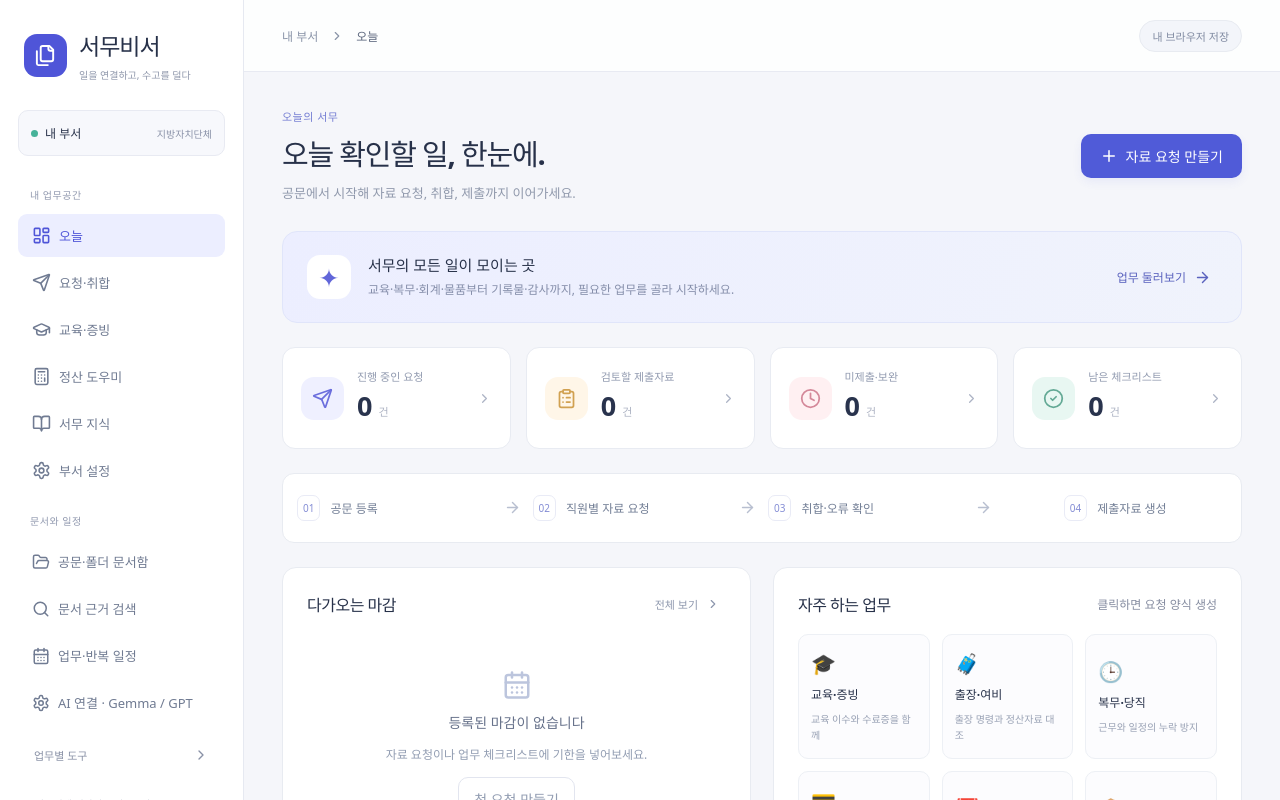
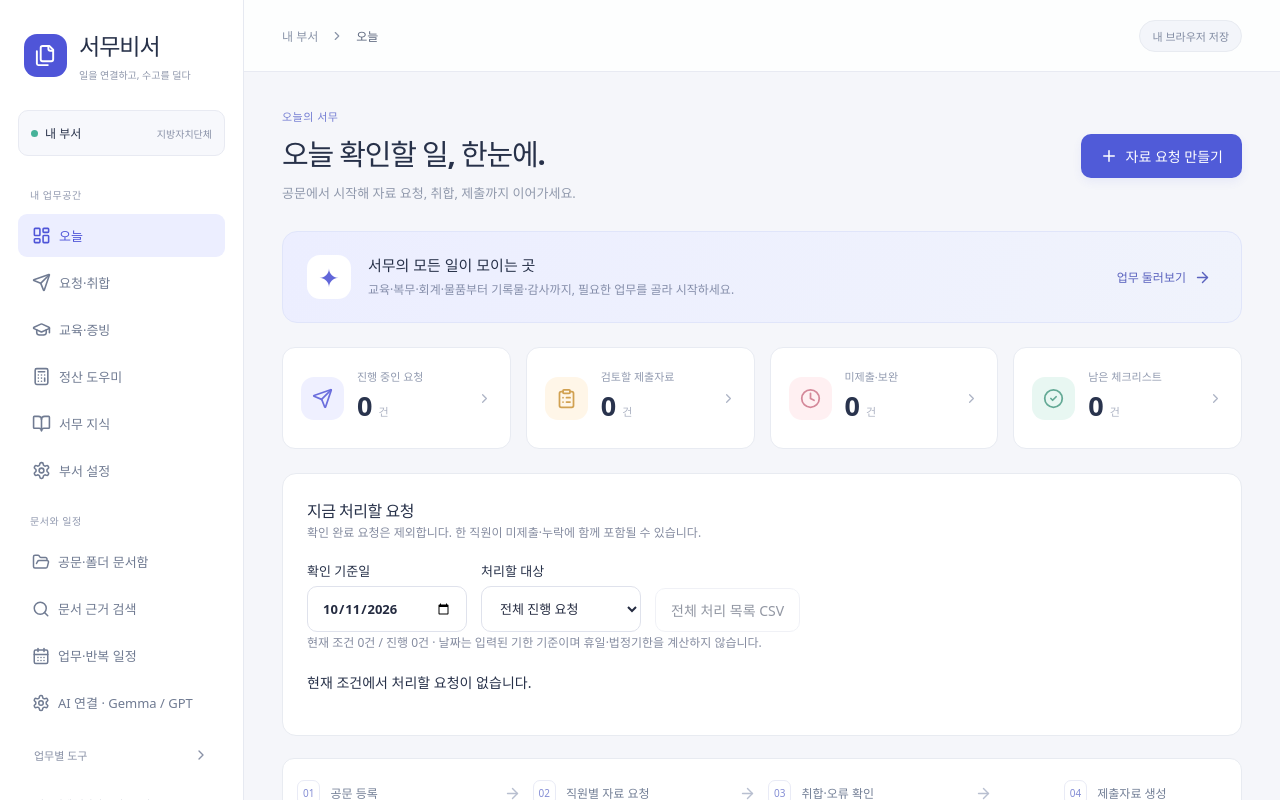
Before and after one commit to kebong-3/seomu, a React (Vite) app in the folder frontend/: page / in a window 1280 px wide. Shown: the top 800 px of the page. Built offline with nearby package versions, Linux system fonts and the light colour scheme.

Commit message:
Add cross-request action queue with deadline filters and safe CSV

```diff
--- /dev/null
+++ b/frontend/src/request-queue.tsx
@@ -0,0 +1,24 @@
+import {useState} from 'react';
+import type {Request} from './workspace-store';
+import {requestQueue,requestQueueCsv,validQueueDate,saveFile} from './workspace-store';
+const labels:Record<string,string>={overdue:'기한 경과',today:'오늘 마감',unknown:'기한 확인',upcoming:'예정'};
+export function RequestQueue({requests,onOpen}:{requests:Request[];onOpen:(id:string)=>void}) {
+  const [asOf,setAsOf]=useState(()=>new Date().toLocaleDateString('sv-SE'));
+  const [filter,setFilter]=useState('all');
+  const queue=requestQueue(requests,asOf);
+  const items=queue.filter(item=>filter==='all' || (filter==='review' ? item.review>0 : item.timing===filter));
+  return <section className="portal-panel request-queue" aria-label="요청 처리 목록">
+    <div className="panel-title"><div><h2>지금 처리할 요청</h2><p className="small muted">확인 완료 요청은 제외합니다. 한 직원이 미제출·누락에 함께 포함될 수 있습니다.</p></div></div>
+    <div className="queue-controls"><label>확인 기준일<input type="date" value={asOf} onChange={e=>setAsOf(e.target.value)}/></label>
+      <label>처리할 대상<select value={filter} onChange={e=>setFilter(e.target.value)}><option value="all">전체 진행 요청</option><option value="overdue">기한 경과</option><option value="today">오늘 마감</option><option value="unknown">기한 확인 필요</option><option value="review">검토 대기 있음</option></select></label>
+      <button className="secondary" disabled={!queue.length} onClick={()=>saveFile('요청-처리목록.csv',requestQueueCsv(requests,asOf))}>전체 처리 목록 CSV</button></div>
+    {!validQueueDate(asOf)&&<p role="alert">확인할 기준일을 올바르게 입력하세요.</p>}
+    <p className="small muted">현재 조건 {items.length}건 / 진행 {queue.length}건 · 날짜는 입력된 기한 기준이며 휴일·법정기한을 계산하지 않습니다.</p>
+    <div className="queue-list">{items.map(item=><button className="queue-item" key={item.id} onClick={()=>onOpen(item.id)}>
+      <span><b>{item.title}</b><span>{labels[item.timing]} · {item.deadline||'기한 미입력'}</span></span>
+      <span>{item.unassigned?'제출 대상 미설정':`미제출 ${item.pending} · 보완 ${item.revision} · 누락 ${item.missing} · 검토 대기 ${item.review}`}</span>
+      <strong>{item.next} →</strong>
+    </button>)}</div>
+    {validQueueDate(asOf)&&!items.length&&<p role="status">현재 조건에서 처리할 요청이 없습니다.</p>}
+  </section>;
+}
--- a/frontend/src/workspace-store.ts
+++ b/frontend/src/workspace-store.ts
@@ -156,3 +156,31 @@ export function buildFollowupText(request: Request, employees: Employee[], kind:
     return `받는 분: ${employee?.name || "직원 확인 필요"} (${employee?.team || "팀 미지정"})\n확인 사유: ${reasons.join(" · ")}\n필요 항목: ${missing.length ? missing.join(" / ") : row.state === "pending" ? request.fields.join(" / ") || "제출항목 확인 필요" : "검토 메모에 따른 보완"}\n서무 검토 메모: ${row.note.trim() || "없음 · 추가 보완사항 확인"}\n제출기한: ${request.deadline.trim() || "확인 필요"}\n요청드린 자료의 해당 항목을 확인해 담당자에게 제출해 주세요.`;
   }).join("\n\n────────────────\n\n");
 }
+
+export function validQueueDate(value: string) {
+  if (!/^\d{4}-\d{2}-\d{2}$/.test(value)) return false;
+  const parsed = new Date(value + "T00:00:00Z");
+  return Number.isFinite(parsed.getTime()) && parsed.toISOString().slice(0,10) === value;
+}
+export function requestQueue(requests: Request[], asOf: string) {
+  if (!validQueueDate(asOf)) return [];
+  return requests.flatMap(request => {
+    const active = request.rows.filter(row => row.state !== "approved");
+    if (!active.length && request.rows.length) return [];
+    const pending = active.filter(row => row.state === "pending").length;
+    const revision = active.filter(row => row.state === "revision").length;
+    const missing = active.filter(row => rowIssues(row, request.fields).length > 0).length;
+    const review = active.filter(row => row.state === "submitted" && !rowIssues(row, request.fields).length).length;
+    const timing = !validQueueDate(request.deadline) ? "unknown" : request.deadline < asOf ? "overdue" : request.deadline === asOf ? "today" : "upcoming";
+    return [{id:request.id,title:request.title,deadline:request.deadline,timing,pending,revision,missing,review,active:active.length,unassigned:!request.rows.length,
+      next:!request.rows.length ? "제출 대상 직원 설정" : revision ? "보완 메모 확인 후 후속 안내" : pending || missing ? "미제출·누락 항목 확인 후 안내" : "제출자료 검토 후 확인 처리"}];
+  }).sort((a,b) => {
+    const rank: Record<string,number> = {overdue:0,today:1,unknown:2,upcoming:3};
+    return rank[a.timing]-rank[b.timing] || a.deadline.localeCompare(b.deadline) || a.title.localeCompare(b.title) || a.id.localeCompare(b.id);
+  });
+}
+export function requestQueueCsv(requests: Request[], asOf: string) {
+  const labels: Record<string,string>={overdue:"기한 경과",today:"오늘 마감",unknown:"기한 확인",upcoming:"예정"};
+  return csv([["기준일","요청명","입력 기한","기한 상태","미제출","보완","누락 포함","검토 대기","다음 행동"],
+    ...requestQueue(requests,asOf).map(item=>[asOf,item.title,item.deadline,labels[item.timing],String(item.pending),String(item.revision),String(item.missing),String(item.review),item.next])]);
+}
--- a/frontend/src/workspace.css
+++ b/frontend/src/workspace.css
@@ -1188,3 +1188,4 @@
 
 .draft-checks{border:1px solid #dde3ee;border-radius:12px;padding:16px;margin:20px 0}.draft-checks label{display:flex;flex-direction:row;align-items:center;gap:10px;margin:10px 0}.draft-checks input{width:auto}.settlement-draft{margin-top:24px}.settlement-draft>label{display:flex;flex-direction:column;gap:8px;margin:18px 0}.settlement-draft textarea.draft-text{min-height:420px;font-family:inherit;line-height:1.7}
 .ai-links{display:flex;gap:18px;flex-wrap:wrap;margin:18px 0}.ai-links a{color:#4338ca;font-weight:600}.ai-steps{line-height:2;padding-left:22px}.ai-draft-tools{display:grid;gap:12px;margin:20px 0}.ai-draft-review{padding:18px;background:#f5f7ff;border:1px solid #c7d2fe;border-radius:14px;margin:16px 0}.ai-draft-review article{background:white;padding:12px;border-radius:10px;margin:10px 0}.ai-draft-review article b{display:block;margin:5px 0}.ai-draft-review article p{white-space:pre-wrap;line-height:1.6}.ai-draft-review .checkbox{margin:18px 0}
+.request-queue{margin:22px 0}.queue-controls{display:flex;flex-wrap:wrap;gap:14px;align-items:end}.queue-controls label{display:grid;gap:6px;min-width:160px}.queue-list{display:grid;gap:10px}.queue-item{width:100%;text-align:left;display:grid;grid-template-columns:minmax(160px,1fr) minmax(200px,1fr);gap:10px;padding:16px;border:1px solid #dce1ed;background:#f8f8ff;border-radius:14px;overflow-wrap:anywhere}.queue-item>span:first-child{display:grid;gap:5px}.queue-item strong{grid-column:1/-1;color:#4338ca}.queue-item:focus-visible{outline:3px solid #6366f1;outline-offset:2px}@media(max-width:650px){.queue-item{grid-template-columns:1fr}.queue-controls{align-items:stretch}.queue-controls label{width:100%}}
--- a/frontend/src/workspace.tsx
+++ b/frontend/src/workspace.tsx
@@ -1,3 +1,4 @@
+import {RequestQueue} from './request-queue';
 import { RequestFollowup } from "./request-followup";
 import { useSettlementSession, settlementKey } from "./settlement-session";
 import { useEffect, useRef, useState } from "react";
@@ -374,6 +375,7 @@ export function WorkspaceApp() {
                   </button>
                 ))}
               </div>
+              <RequestQueue requests={data.requests} onOpen={id=>{navigate("requests");setRequestId(id);}} />
               <div className="workflow-bar">
                 {[
                   "공문 등록",
```
Also changed, not shown: 1 other file (tests, documents, lock files or other folders).
